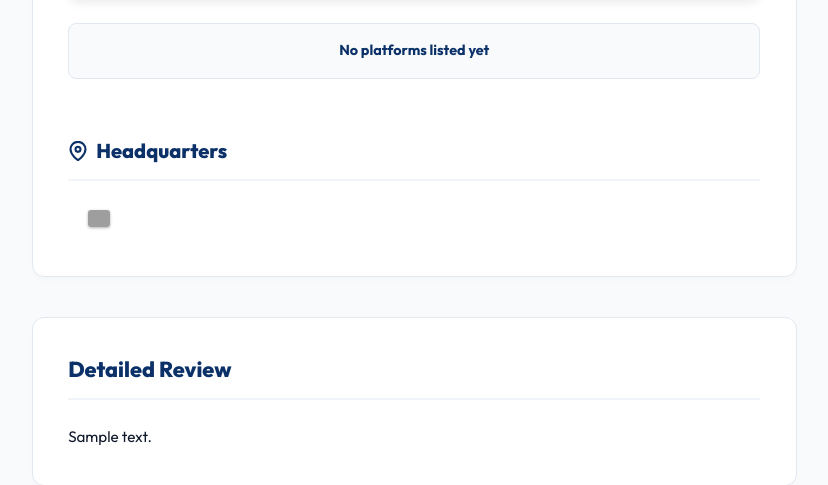
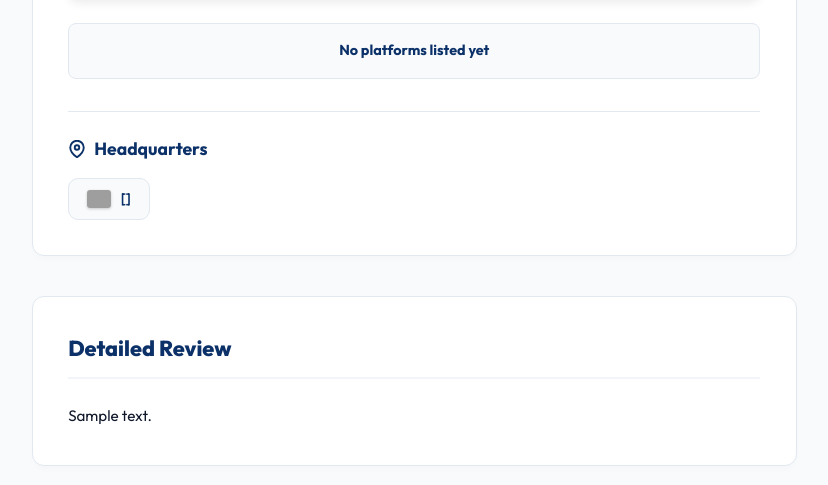
Before and after one commit to aahmed19982000/brokers_times, a Django app: template pages/templates/pages/broker_review_detail.html in a window 1280 px wide. Shown: the part 1833-2318 px from the top of the page, without its empty margins (32-860 px from the left). Run offline with Django 3.2, Linux system fonts and the light colour scheme; the template is opened without the code that fills it: most values are stand-ins (such as "Sample title", 1, 10 or a date in 2020); parts of the project's set-up code (start-up, migrations or seed data) failed here and were passed over; grey boxes are pictures that could not be loaded.

Commit message:
حل مشكلة الفقرات والمقرات٢

```diff
--- a/pages/templates/pages/broker_review_detail.html
+++ b/pages/templates/pages/broker_review_detail.html
@@ -1021,18 +1021,18 @@
                     {% with hq_list=broker.headquarters.all %}
                     {% if hq_list %}
                     <!-- Headquarters Sub-section -->
-                    <div class="local-offices-container" style="margin-top: 2rem; border-top: 1px solid rgba(255, 255, 255, 0.06); padding-top: 1.5rem;">
-                        <h3 class="section-headline" style="font-size: 1.25rem; margin-bottom: 1rem; display: flex; align-items: center; gap: 8px;">
-                            <svg viewBox="0 0 24 24" width="20" height="20" fill="none" stroke="var(--primary)" stroke-width="2.5" stroke-linecap="round" stroke-linejoin="round" style="flex-shrink: 0;"><path d="M21 10c0 7-9 13-9 13s-9-6-9-13a9 9 0 0 1 18 0z"></path><circle cx="12" cy="10" r="3"></circle></svg>
+                    <div style="margin-top: 2rem; border-top: 1px solid var(--border-color); padding-top: 1.5rem;">
+                        <h3 style="font-size: 1.1rem; font-weight: 700; color: var(--primary); margin-bottom: 1rem; display: flex; align-items: center; gap: 8px;">
+                            <svg viewBox="0 0 24 24" width="18" height="18" fill="none" stroke="var(--primary)" stroke-width="2.5" stroke-linecap="round" stroke-linejoin="round" style="flex-shrink: 0;"><path d="M21 10c0 7-9 13-9 13s-9-6-9-13a9 9 0 0 1 18 0z"></path><circle cx="12" cy="10" r="3"></circle></svg>
                             {% if request.LANGUAGE_CODE == 'ar' %}مقرات الشركة{% else %}Headquarters{% endif %}
                         </h3>
-                        <div style="display: flex; flex-wrap: wrap; gap: 0.8rem;">
+                        <div style="display: flex; flex-wrap: wrap; gap: 0.75rem;">
                             {% for hq in hq_list %}
-                                <div class="office-badge" style="background: rgba(255, 255, 255, 0.03); border: 1px solid rgba(255, 255, 255, 0.08); border-radius: 10px; padding: 0.6rem 1.2rem; display: flex; align-items: center; gap: 8px; color: white; font-weight: 500; font-size: 0.95rem;">
+                                <div style="background: #f8fafc; border: 1px solid var(--border-color); border-radius: 10px; padding: 0.55rem 1.1rem; display: flex; align-items: center; gap: 10px; color: var(--primary); font-weight: 600; font-size: 0.92rem;">
                                     {% if hq.country_code %}
-                                        <img src="https://flagcdn.com/w40/{{ hq.country_code }}.png" srcset="https://flagcdn.com/w80/{{ hq.country_code }}.png 2x" width="22" style="border-radius: 3px; box-shadow: 0 1px 3px rgba(0,0,0,0.3);" alt="{{ hq.name }}">
+                                        <img src="https://flagcdn.com/w40/{{ hq.country_code }}.png" srcset="https://flagcdn.com/w80/{{ hq.country_code }}.png 2x" width="24" style="border-radius: 3px; box-shadow: 0 1px 3px rgba(0,0,0,0.2);" alt="{{ hq.name }}">
                                     {% else %}
-                                        <svg viewBox="0 0 24 24" width="14" height="14" fill="none" stroke="var(--accent)" stroke-width="2.5" style="flex-shrink: 0;"><path d="M21 10c0 7-9 13-9 13s-9-6-9-13a9 9 0 0 1 18 0z"></path><circle cx="12" cy="10" r="3"></circle></svg>
+                                        <svg viewBox="0 0 24 24" width="15" height="15" fill="none" stroke="var(--primary)" stroke-width="2.5" style="flex-shrink: 0;"><path d="M21 10c0 7-9 13-9 13s-9-6-9-13a9 9 0 0 1 18 0z"></path><circle cx="12" cy="10" r="3"></circle></svg>
                                     {% endif %}
                                     <span>{{ hq.name }}</span>
                                 </div>
```
